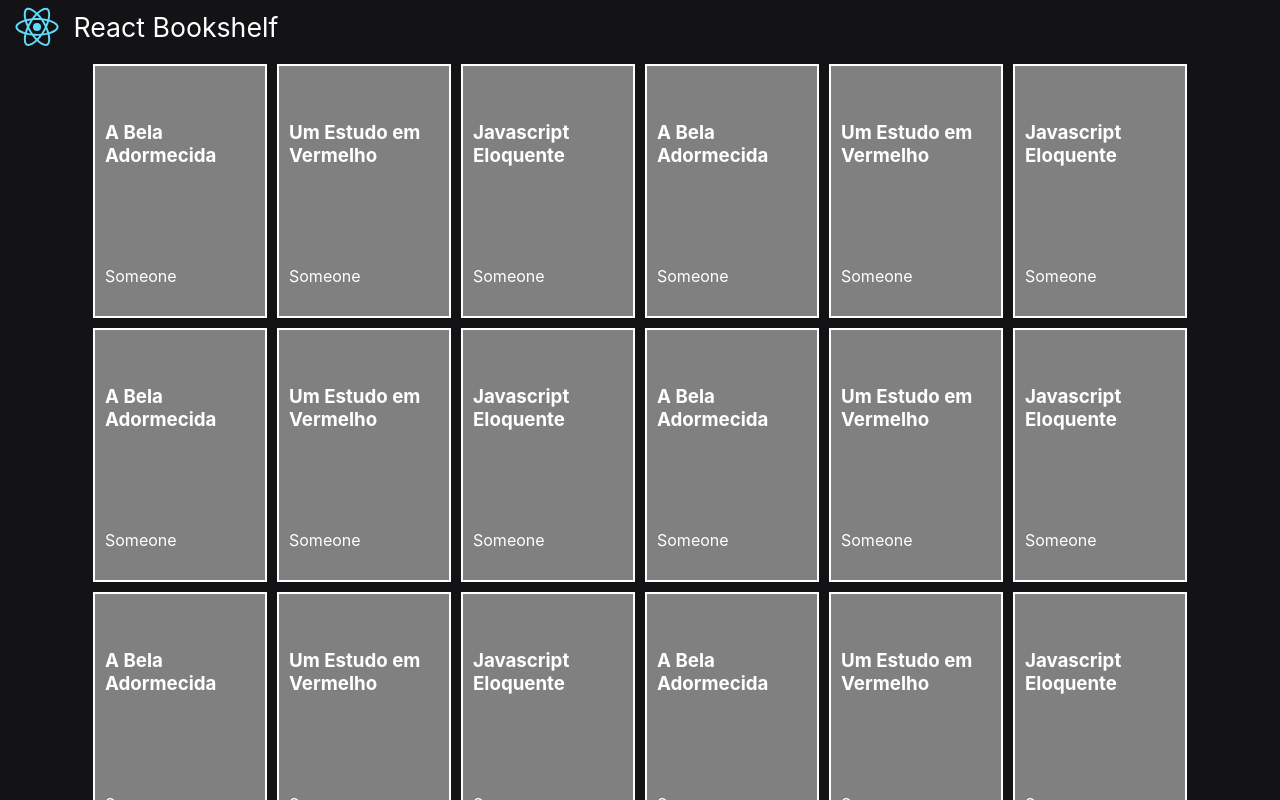
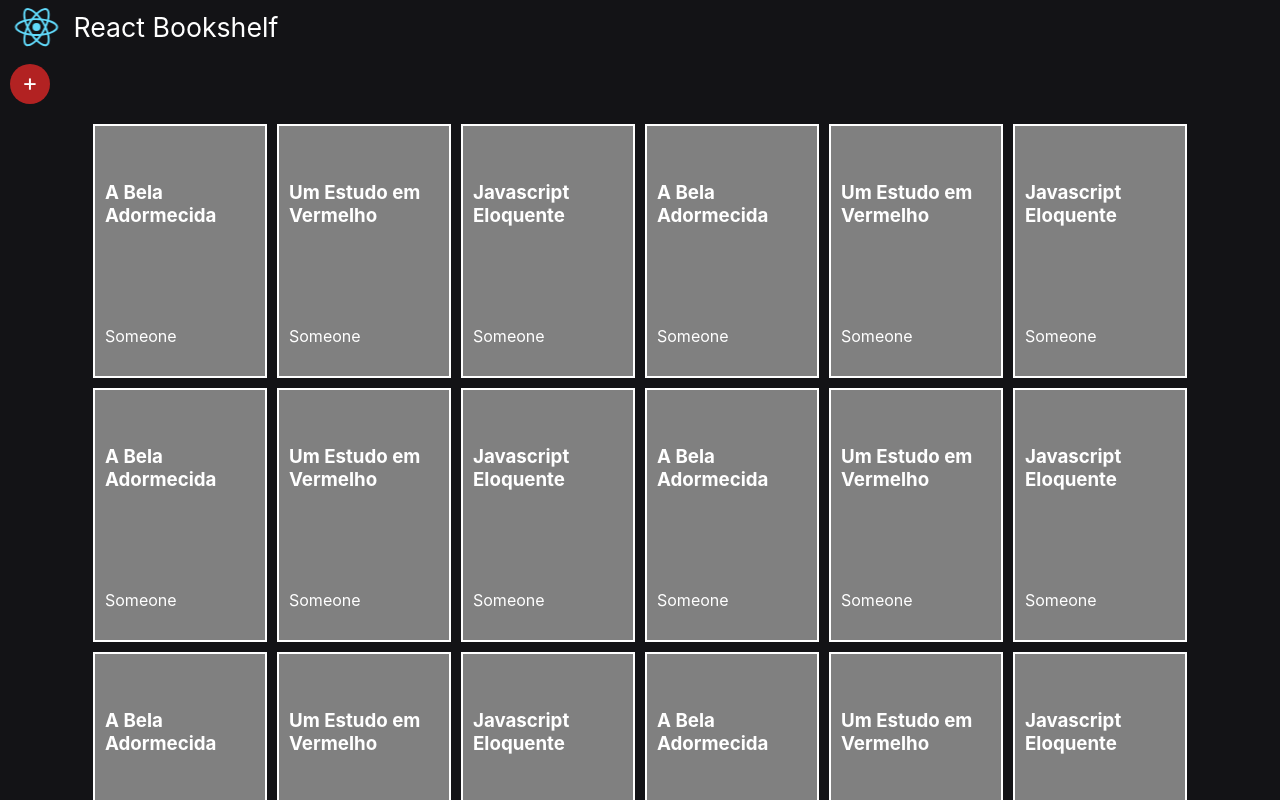
Before and after one commit to iamtheluiz/Bookshelf, a React (Create React App) app: page / in a window 1280 px wide. Shown: the top 800 px of the page. Built offline with nearby package versions, Linux system fonts and the light colour scheme.

Commit message:
Link to add new book

```diff
--- a/src/components/Menu/index.js
+++ b/src/components/Menu/index.js
@@ -16,10 +16,15 @@ export default class Menu extends Component {
   // Display
   render() {
     return(
-      <div id="mainMenu">
-        <img onClick={this.goToHomePage} src={ReactLogo} alt="logo" />
-        <span onClick={this.goToHomePage}>React Bookshelf</span>
-      </div>
+      <>
+        <div id="mainMenu">
+          <img onClick={this.goToHomePage} src={ReactLogo} alt="logo" />
+          <span onClick={this.goToHomePage}>React Bookshelf</span>
+        </div>
+        <div id="newBook">
+          <a href="/add-new-book"></a>
+        </div>
+      </>
     );
   }
 }
--- a/src/components/Menu/styles.css
+++ b/src/components/Menu/styles.css
@@ -8,6 +8,7 @@ div#mainMenu>img{
   height: 52px;
   margin-top: 1px;
   cursor: pointer;
+  animation: spin 10s linear infinite;
 }
 div#mainMenu>span{
   font-size: 20pt;
@@ -20,7 +21,49 @@ div#mainMenu>span{
     justify-content: center;
     align-items: center;
   }
+  div#newBook{
+    text-align: center;
+    align-content: center;
+    justify-content: center;
+    align-items: center;
+  }
   div#mainMenu>img{
     margin-left: -18px;
   }
 }
+@keyframes spin {
+  100% {
+    -webkit-transform: rotate(360deg);
+    transform:rotate(360deg);
+  }
+}
+
+div#newBook{
+  display: flex;
+  padding: 10px;
+}
+div#newBook>a{
+  color: white;
+  background-color: firebrick;
+  width: 40px;
+  height: 40px;
+  text-align: center;
+  line-height: 37px;
+  border-radius: 100%;
+  font-size: 18pt;
+  text-decoration: none;
+  white-space: nowrap;
+  overflow: hidden;
+  text-overflow: ellipsis;
+}
+div#newBook>a::before{
+  content: " + ";
+}
+div#newBook>a:hover{
+  transition: width .2s ease-in-out;
+  border-radius: 5px;
+  width: 200px;
+}
+div#newBook>a:hover::after{
+  content: "Add New Book"
+}
```
